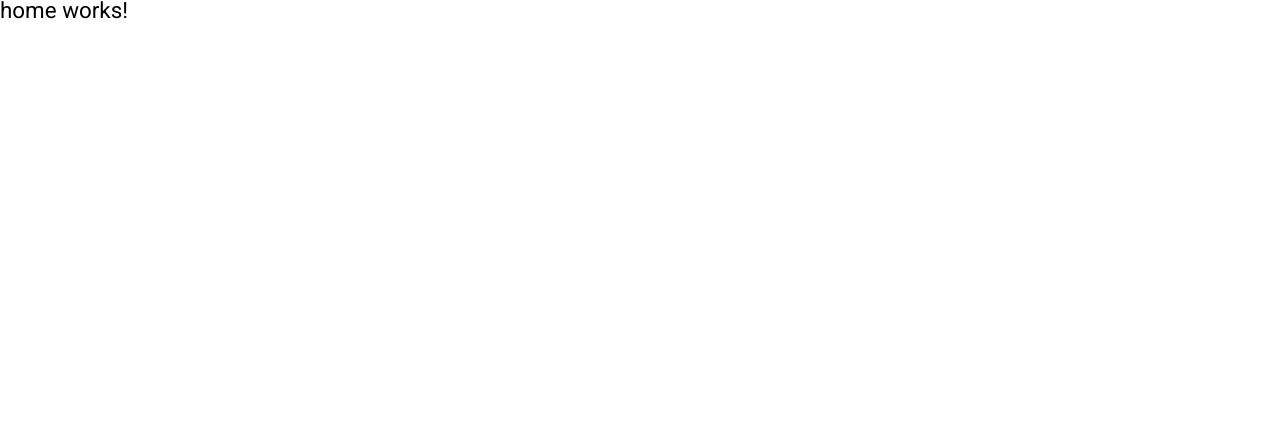
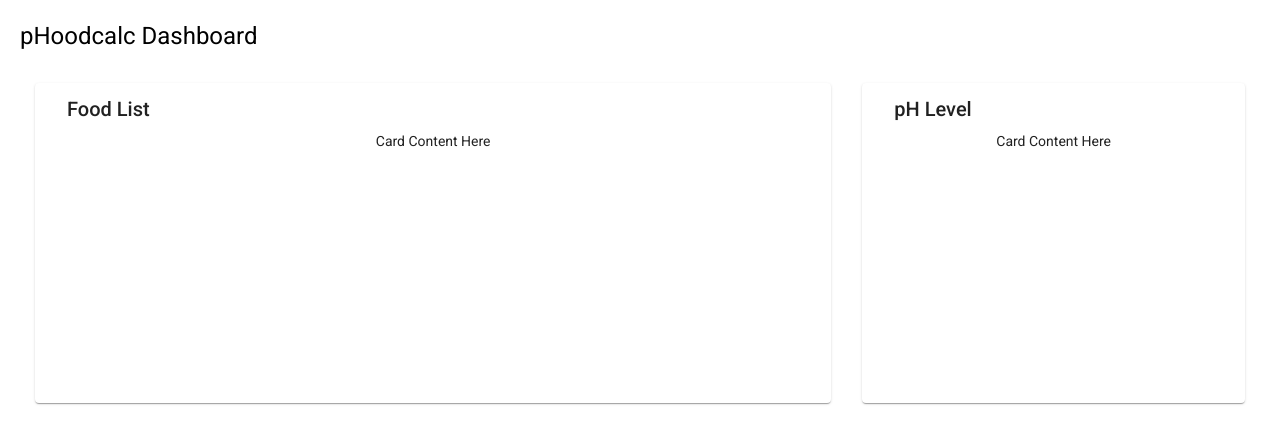
Before and after one commit to gatewayitconsulting/acidicfoodchecker, an Angular app in the folder phoodcalc-app/: page / in a window 1280 px wide. Shown: the top 444 px of the page. Built offline with nearby package versions, Linux system fonts and the light colour scheme.

Commit message:
Basic Dashboard Implementation

```diff
--- /dev/null
+++ b/phoodcalc-app/src/app/components/dashboard/dashboard.component.html
@@ -0,0 +1,29 @@
+<div class="grid-container">
+  <h1 class="mat-h1">pHoodcalc Dashboard</h1>
+  <mat-grid-list cols="3" rowHeight="350px">
+    <mat-grid-tile [colspan]="2" [rowspan]="1">
+      <mat-card class="dashboard-card">
+        <mat-card-header>
+          <mat-card-title>
+            Food List
+          </mat-card-title>
+        </mat-card-header>
+        <mat-card-content class="dashboard-card-content">
+          <div>Card Content Here</div>
+        </mat-card-content>
+      </mat-card>
+    </mat-grid-tile>
+    <mat-grid-tile [colspan]="1" [rowspan]="1">
+      <mat-card class="dashboard-card">
+        <mat-card-header>
+          <mat-card-title>
+            pH Level
+          </mat-card-title>
+        </mat-card-header>
+        <mat-card-content class="dashboard-card-content">
+          <div>Card Content Here</div>
+        </mat-card-content>
+      </mat-card>
+    </mat-grid-tile>
+  </mat-grid-list>
+</div>
--- /dev/null
+++ b/phoodcalc-app/src/app/components/dashboard/dashboard.component.scss
@@ -0,0 +1,21 @@
+.grid-container {
+  margin: 20px;
+}
+
+.dashboard-card {
+  position: absolute;
+  top: 15px;
+  left: 15px;
+  right: 15px;
+  bottom: 15px;
+}
+
+.more-button {
+  position: absolute;
+  top: 5px;
+  right: 10px;
+}
+
+.dashboard-card-content {
+  text-align: center;
+}
--- /dev/null
+++ b/phoodcalc-app/src/app/components/dashboard/dashboard.component.ts
@@ -0,0 +1,33 @@
+import { Component } from '@angular/core';
+import { map } from 'rxjs/operators';
+import { Breakpoints, BreakpointObserver } from '@angular/cdk/layout';
+
+@Component({
+  selector: 'app-dashboard',
+  templateUrl: './dashboard.component.html',
+  styleUrls: ['./dashboard.component.scss']
+})
+export class DashboardComponent {
+  /** Based on the screen size, switch from standard to one column per row */
+  cards = this.breakpointObserver.observe(Breakpoints.Handset).pipe(
+    map(({ matches }) => {
+      if (matches) {
+        return [
+          { title: 'Card 1', cols: 1, rows: 1 },
+          { title: 'Card 2', cols: 1, rows: 1 },
+          { title: 'Card 3', cols: 1, rows: 1 },
+          { title: 'Card 4', cols: 1, rows: 1 }
+        ];
+      }
+
+      return [
+        { title: 'Card 1', cols: 2, rows: 1 },
+        { title: 'Card 2', cols: 1, rows: 1 },
+        { title: 'Card 3', cols: 1, rows: 2 },
+        { title: 'Card 4', cols: 1, rows: 1 }
+      ];
+    })
+  );
+
+  constructor(private breakpointObserver: BreakpointObserver) {}
+}
--- a/phoodcalc-app/src/app/pages/home/home.component.html
+++ b/phoodcalc-app/src/app/pages/home/home.component.html
@@ -1 +1 @@
-<p>home works!</p>
+<app-dashboard></app-dashboard>
```
Also changed, not shown: phoodcalc-app/src/app/app.module.ts (+16 -2 lines), 1 other file (tests, documents, lock files or other folders).
